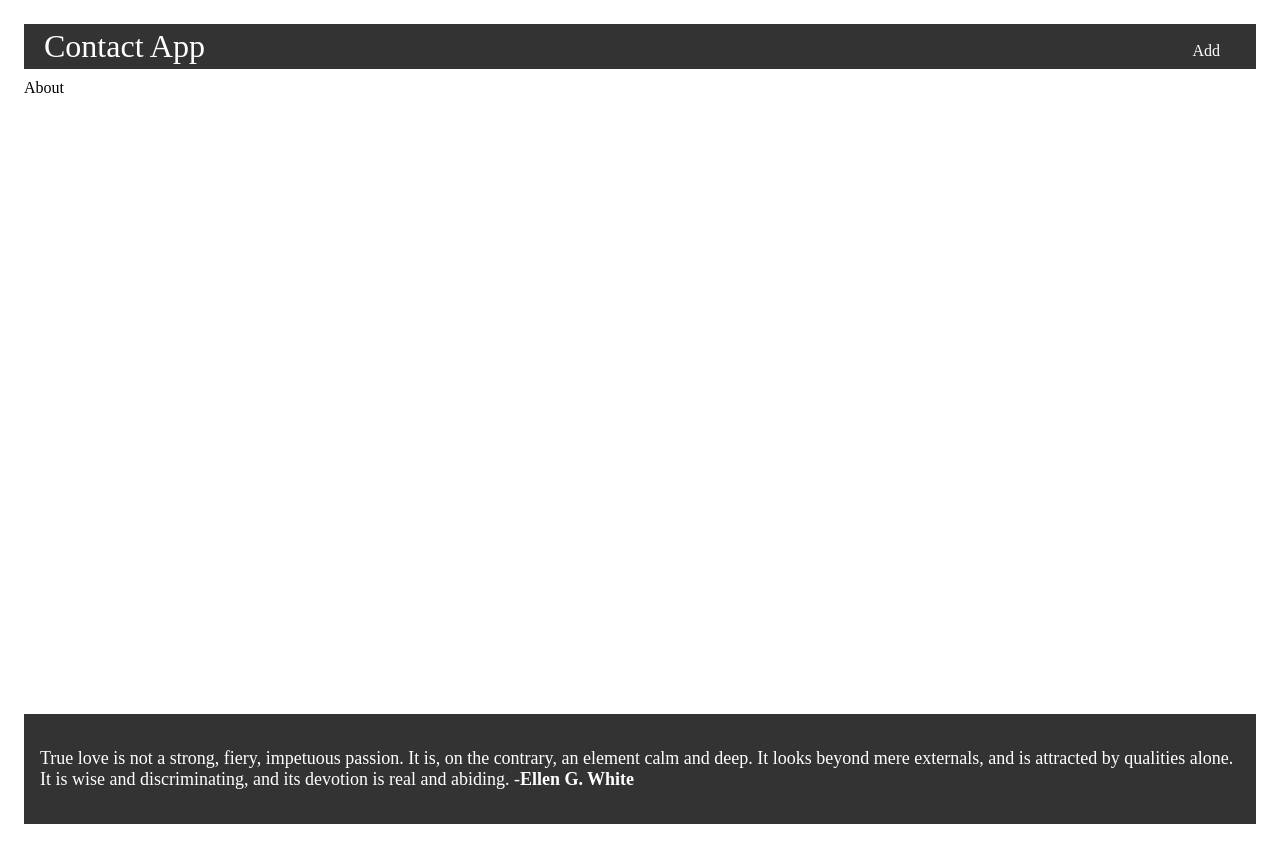
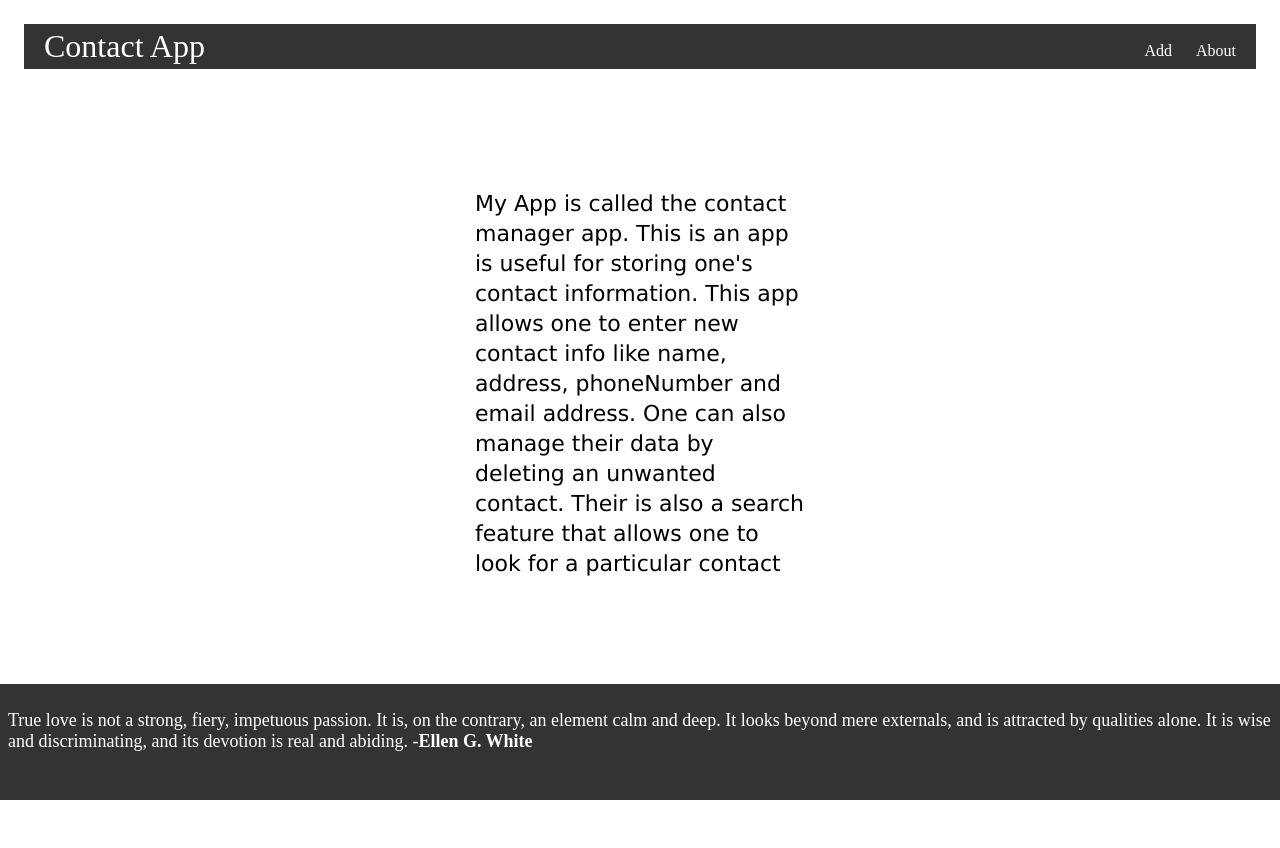
Before and after one commit to LESLIE254/phase-2-project, a React (Create React App) app: page /about in a window 1280 px wide. Built offline with nearby package versions, Linux system fonts and the light colour scheme.

Commit message:
Footer and about component styling

```diff
--- a/src/components/About.js
+++ b/src/components/About.js
@@ -2,7 +2,13 @@ import React from 'react'
 
 function About() {
   return (
-    <div>About</div>
+      <p className='para'>My App is called the contact manager app.
+        This is an app is useful for storing one's contact information.
+        This app allows one to enter new contact info like name, address, phoneNumber and email address.
+        One can also manage their data by deleting an unwanted contact.
+        Their is also a search feature that allows one to look for a particular contact
+
+      </p>
   )
 }
 
--- a/src/components/App.css
+++ b/src/components/App.css
@@ -85,11 +85,34 @@ nav ul {
 .foot {
   background-color: #333;
   color: #ffffff;
-  padding: 1rem;
-  /* min-height: 100vh; */
-  margin-top: auto;
+  padding: .5rem;
+  min-height: 100px;
+  /* margin-top: auto; */
+  /* position: absolute;
+  bottom: 0;
+  width: 100%;
+  height: 2.5rem;       */
+  position: absolute;
+    left: 0;
+    right: 0;
+    bottom: 0;
+
 
 }
 .p {
   font-size: large;
 }
+
+.para {
+  font-size: 22px;
+  line-height: 30px;
+  justify-content: center;
+  margin-top:5em;
+  /* font-family:'Times New Roman', Times, serif; */
+  font-family: Verdana, Geneva, sans-serif;
+
+  margin-left: auto;
+  margin-right: auto;
+  width: 15em
+
+}
--- a/src/components/NavBar.js
+++ b/src/components/NavBar.js
@@ -1,5 +1,5 @@
 import React from 'react'
-import {NavLink} from 'react-router-dom'
+import {Link} from 'react-router-dom'
 // function NavBar() {
 //     const linkStyles = {
 //         display: "inline-block",
@@ -13,7 +13,7 @@ import {NavLink} from 'react-router-dom'
 //   return (
 //     <nav className='nav'>
 
-//         <NavLink
+//         <Link
 //         to="/"
 //         exact
 //         style={linkStyles}
@@ -22,8 +22,8 @@ import {NavLink} from 'react-router-dom'
 //         }}
 //       >
 //         Home
-//       </NavLink>
-//       {/* <NavLink
+//       </Link>
+//       {/* <Link
 //         to="/about"
 //         exact
 //         style={linkStyles}
@@ -32,8 +32,8 @@ import {NavLink} from 'react-router-dom'
 //         }}
 //       >
 //         About
-//       </NavLink> */}
-//       <NavLink
+//       </Link> */}
+//       <Link
 //         to="/add"
 //         exact
 //         style={linkStyles}
@@ -42,7 +42,7 @@ import {NavLink} from 'react-router-dom'
 //         }}
 //       >
 //         Add
-//       </NavLink>
+//       </Link>
 //     </nav>
 //   )
 // }
@@ -53,13 +53,13 @@ import {NavLink} from 'react-router-dom'
 function NavBar() {
   return (
     <nav className='nav'>
-      <NavLink exact to='/'className='site-title'>Contact App</NavLink>
+      <Link exact to='/'className='site-title'>Contact App</Link>
       <ul>
         <li className='active'>
-          <NavLink exact to='/add'>Add</NavLink>
+          <Link exact to='/add'>Add</Link>
         </li>
         <li className='active'>
-          {/* <NavLink exact to='/search'>Search</NavLink> */}
+          <Link exact to='/about'>About</Link>
         </li>
       </ul>
     </nav>
--- a/src/components/TableData.js
+++ b/src/components/TableData.js
@@ -47,14 +47,14 @@ function TableData() {
       //const filteredContacts = contacts.filter(contact => searchFilter===""? true:(contact) =>contact.name.includes(searchFilter))
          function handleOnSearching(search) {
           setContacts(contacts => contacts.filter((contact) =>contact.name.includes(search)))
+
         }
 
   return (
 
     <div>
+
       <Search onSearching={handleOnSearching}/>
-      {/* <Search onSearching={handleSearch}/> */}
-
 
       <div>
     <h2>Contact List</h2>
```
Also changed, not shown: 1 other file (tests, documents, lock files or other folders).
